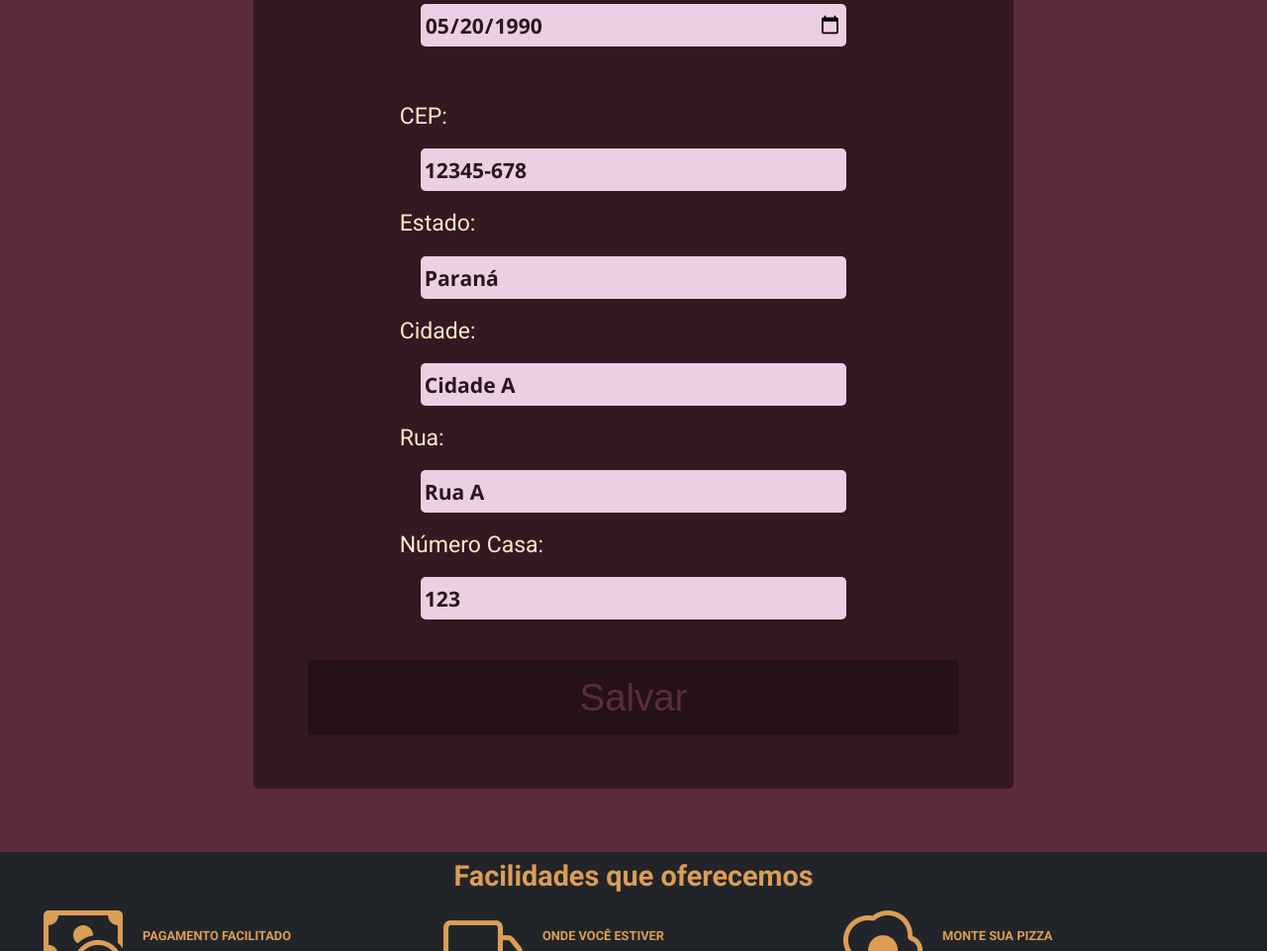
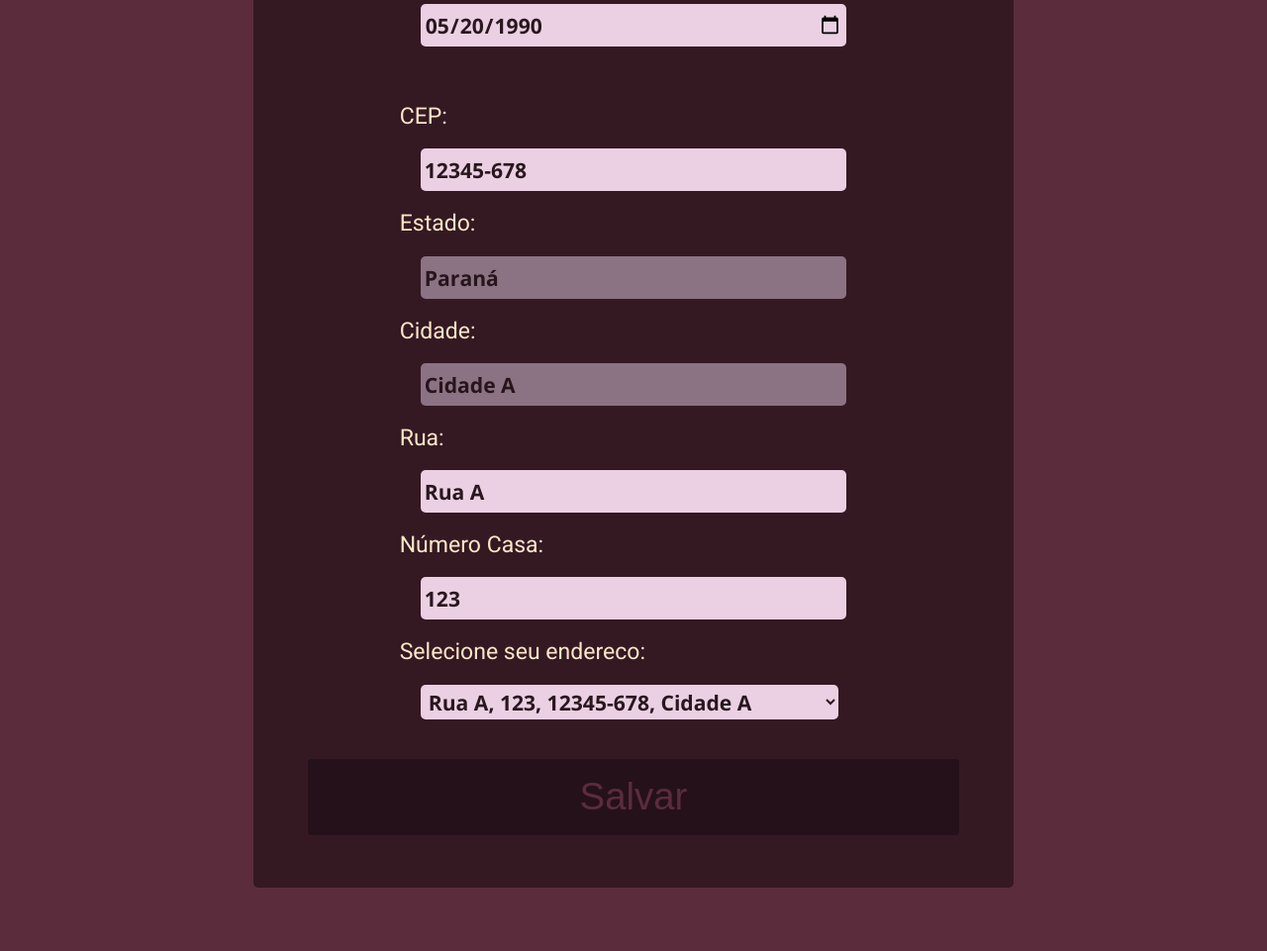
Before and after one commit to J4kedi/new-pitissaria, a PHP site: page /perfil.php in a window 1280 px wide. Shown: the part 840-1801 px from the top of the page at 99% size. Run offline with PHP 8.4, Linux system fonts and the light colour scheme; a user stored in the database is signed in; data comes from the database, SQL or seed files in the repository; both versions use the stored data as it was after the commit.

Commit message:
consulta perfil, falta mostrar mais de um endereço

```diff
--- a/PHP/consultas/consultaDadosPerfil.php
+++ b/PHP/consultas/consultaDadosPerfil.php
@@ -3,7 +3,7 @@
 
     $id = $_SESSION['sessao'];
 
-    $sql = "SELECT u.nome, u.email, u.cpf, u.data_nascimento, u.celular, u.username, e.cep, e.rua, e.num_res, e.cidade, e.estado FROM usuarios u INNER JOIN usuario_endereco ue ON u.id = ue.usuario_id INNER JOIN enderecos e ON ue.endereco_id = e.id WHERE u.id = :id";
+    $sql = "SELECT u.nome, u.email, u.cpf, u.data_nascimento, u.celular, u.username, e.id, e.cep, e.rua, e.num_res, e.cidade, e.estado FROM usuarios u INNER JOIN usuario_endereco ue ON u.id = ue.usuario_id INNER JOIN enderecos e ON ue.endereco_id = e.id WHERE u.id = :id";
     $stmt = $pdo->prepare($sql);
     $stmt->execute([':id' => $id]);
     $result = $stmt->fetch(PDO::FETCH_ASSOC);
@@ -22,6 +22,8 @@
     $cidade = $result['cidade'];
     $estado = $result['estado'];
 
+    $idEndereco = $result['id'];
+    $endereco = "$rua, $numRes, $cep, $cidade";
 
     // Consulta para o endereco do usuario, fazer verificacao de quantos enderecos ele tem
     // $result->num_rows > 0, para verificar o numero de linhas retornadsa, para saber quantos enderecos tem
--- a/Style/form.css
+++ b/Style/form.css
@@ -44,7 +44,7 @@
     font-size: 1.2em;
 }
 
-.form input {
+.form input, select {
     width: 20em;
     height: 35px;
     padding: 4px;
--- a/paginas/cadastro.php
+++ b/paginas/cadastro.php
@@ -47,7 +47,7 @@
                 <input type="text" name="cep" required>
                 <!-- Cidade -->
                 <label for="cidade">Cidade:</label>
-                <input type="text" name="cidade" required>
+                <input class="desativado" type="text" name="cidade" required disabled>
                 <!-- Rua -->
                 <label for="rua">Rua:</label>
                 <input type="text" name="rua" required>
--- a/paginas/perfil.php
+++ b/paginas/perfil.php
@@ -48,16 +48,21 @@
                 <input type="text" name="cep" required value="<?php echo "$cep"?>">
                 <!-- Estado -->
                 <label for="estado">Estado:</label>
-                <input type="text" name="estado" required value="<?php echo "$estado"?>">
+                <input class="desativado" type="text" name="estado" required disabled value="<?php echo "$estado"?>">
                 <!-- Cidade -->
                 <label for="cidade">Cidade:</label>
-                <input type="text" name="cidade" required value="<?php echo "$cidade"?>">
+                <input class="desativado" type="text" name="cidade" required disabled value="<?php echo "$cidade"?>">
                 <!-- Rua -->
                 <label for="rua">Rua:</label>
                 <input type="text" name="rua" required value="<?php echo "$rua"?>">
                 <!-- Número Residência -->
                 <label for="num-res">Número Casa:</label>
                 <input type="number" name="num-res" required value="<?php echo "$numRes"?>">
+
+                <label for="endereco">Selecione seu endereco:</label>
+                <select id="endereco" name="endereco">
+                    <option value="<?php echo "$idEndereco"?>"><?php echo "$endereco"?></option>
+                </select>
             </div>
             <!-- Botão Enviar -->
             <button type="submit" id="btn-enviar">Salvar</button>
```
Also changed, not shown: database/script.sql (+2 -9 lines).
